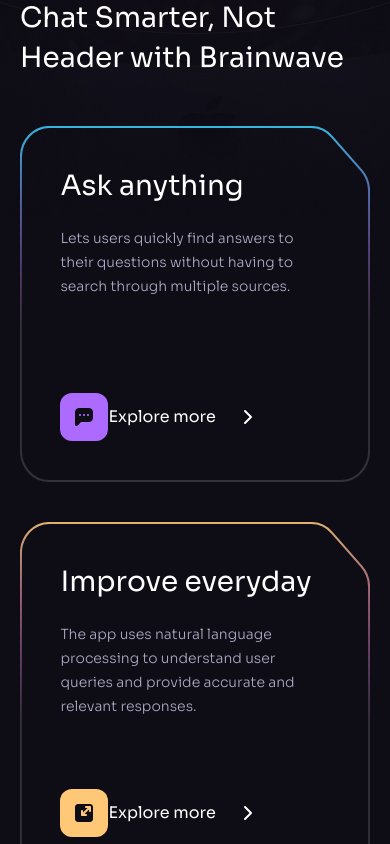
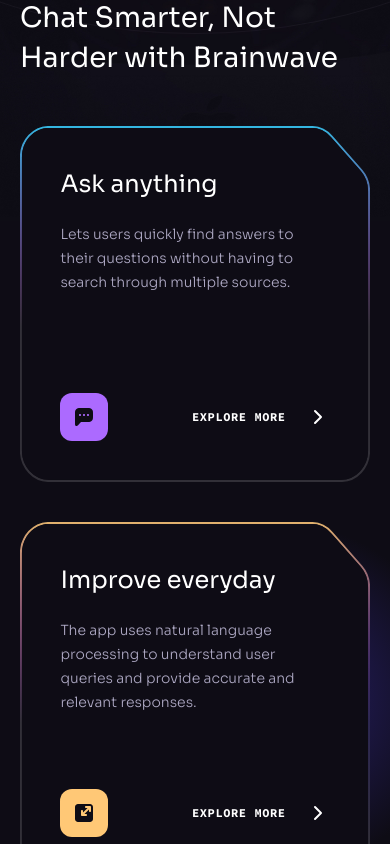
Before and after one commit to Ryuuutaaa/brainwave-with-react, a React (Vite) app: page / in a window 390 px wide. Shown: the part 1240-2084 px from the top of the page. Built offline with nearby package versions, Linux system fonts and the light colour scheme.

Commit message:
Benefits part is done but still error, no problem

```diff
--- a/src/components/Benefits.jsx
+++ b/src/components/Benefits.jsx
@@ -2,6 +2,8 @@
 import Section from "./Section";
 import { benefits } from "../constants";
 import Arrow from "../assets/svg/Arrow";
+import { GradientLight } from "./design/Benefits";
+import ClipPath from "../assets/svg/ClipPath";
 
 const Benefits = () => {
   return (
@@ -9,31 +11,55 @@
       <div className="container relative z-2">
         <Heading
           className="md:max-w-md lg:max-w-2xl"
-          tittle="Chat Smarter, Not Header with Brainwave"
+          tittle="Chat Smarter, Not Harder with Brainwave"
         />
+
         <div className="flex flex-wrap gap-10 mb-10">
           {benefits.map((item) => (
             <div
-              key={item.id}
               className="block relative p-0.5 bg-no-repeat bg-[length:100%_100%] md:max-w-[24rem]"
               style={{
                 backgroundImage: `url(${item.backgroundUrl})`,
               }}
+              key={item.id}
             >
               <div className="relative z-2 flex flex-col min-h-[22rem] p-[2.4rem] pointer-events-none">
-                <h5 className="h2 mb-5">{item.title}</h5>
+                <h5 className="h5 mb-5">{item.title}</h5>
                 <p className="body-2 mb-6 text-n-3">{item.text}</p>
                 <div className="flex items-center mt-auto">
                   <img
                     src={item.iconUrl}
-                    alt={item.title}
                     width={48}
                     height={48}
+                    alt={item.title}
                   />
-                  <p>Explore more</p>
+                  <p className="ml-auto font-code text-xs font-bold text-n-1 uppercase tracking-wider">
+                    Explore more
+                  </p>
                   <Arrow />
                 </div>
               </div>
+
+              {item.light && <GradientLight />}
+
+              <div
+                className="absolute inset-0.5 bg-n-8"
+                style={{ clipPath: "url(#benefits)" }}
+              >
+                <div className="absolute inset-0 opacity-0 transition-opacity hover:opacity-10">
+                  {item.imageUrl && (
+                    <img
+                      src={item.imageUrl}
+                      width={380}
+                      height={362}
+                      alt={item.title}
+                      className="w-full h-full object-cover"
+                    />
+                  )}
+                </div>
+              </div>
+
+              <ClipPath />
             </div>
           ))}
         </div>
--- a/src/components/CompanyLogos.jsx
+++ b/src/components/CompanyLogos.jsx
@@ -1,4 +1,3 @@
-import React from "react";
 import { companyLogos } from "../constants";
 
 const CompanyLogos = ({ className }) => {
--- a/src/components/Heading.jsx
+++ b/src/components/Heading.jsx
@@ -1,6 +1,8 @@
 const Heading = ({ className, tittle }) => {
   return (
-    <div className={`${className} max-w-[50rem] mx-auto mb-12 lg:mb-20`}>
+    <div
+      className={`${className} max-w-[50rem] mx-auto mb-12 lg:mb-20 md:text-center`}
+    >
       {tittle && <h2 className="h2">{tittle}</h2>}
     </div>
   );
--- a/src/components/Section.jsx
+++ b/src/components/Section.jsx
@@ -21,15 +21,16 @@
     >
       {children}
 
-      <div className="hidden absolute top-0 left-5 w-0.25 h-full bg-stroke-1 pointer-events-none md:block lg:left-7.5 xl:left-10"></div>
-      <div className="hidden absolute top-0 left-5 w-0.25 h-full bg-stroke-1 pointer-events-none md:block lg:right-7.5 xl:right-10"></div>
+      <div className="hidden absolute top-0 left-5 w-0.25 h-full bg-stroke-1 pointer-events-none md:block lg:left-7.5 xl:left-10" />
+      <div className="hidden absolute top-0 right-5 w-0.25 h-full bg-stroke-1 pointer-events-none md:block lg:right-7.5 xl:right-10" />
+
       {crosses && (
         <>
           <div
-            className={`hidden absolute top-0 left-7.5 right-7.5 h-0.5 bg-stroke-1 ${
+            className={`hidden absolute top-0 left-7.5 right-7.5 h-0.25 bg-stroke-1 ${
               crossesOffset && crossesOffset
             } pointer-events-none lg:block xl:left-10 right-10`}
-          ></div>
+          />
           <SectionSvg crossesOffset={crossesOffset} />
         </>
       )}
```
